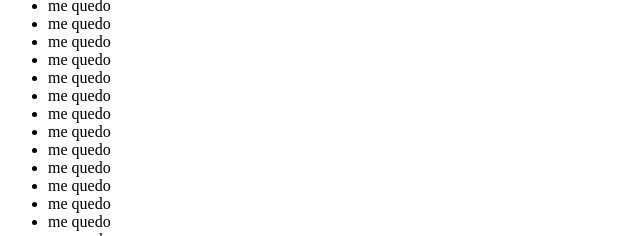
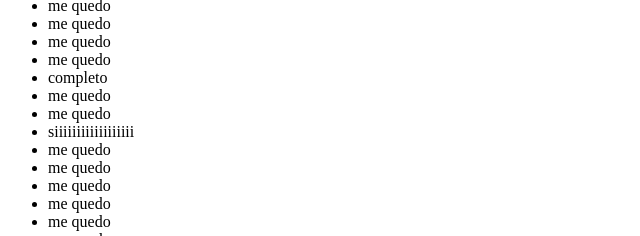
Before and after one commit to ekarelg82/html-page, a plain HTML site: page index.html in a window 1280 px wide. Shown: the part 728-964 px from the top of the page, 0-640 px from the left. Drawn offline with Linux system fonts and the light colour scheme.

Commit message:
corrected some list

```diff
--- a/index.html
+++ b/index.html
@@ -42,10 +42,10 @@
 <li>me quedo</li>
 <li>me quedo</li>
 <li>me quedo</li>
+<li>completo</li>
 <li>me quedo</li>
 <li>me quedo</li>
-<li>me quedo</li>
-<li>me quedo</li>
+<li>siiiiiiiiiiiiiiiiii</li>
 <li>me quedo</li>
 <li>me quedo</li>
 <li>me quedo</li>
```
